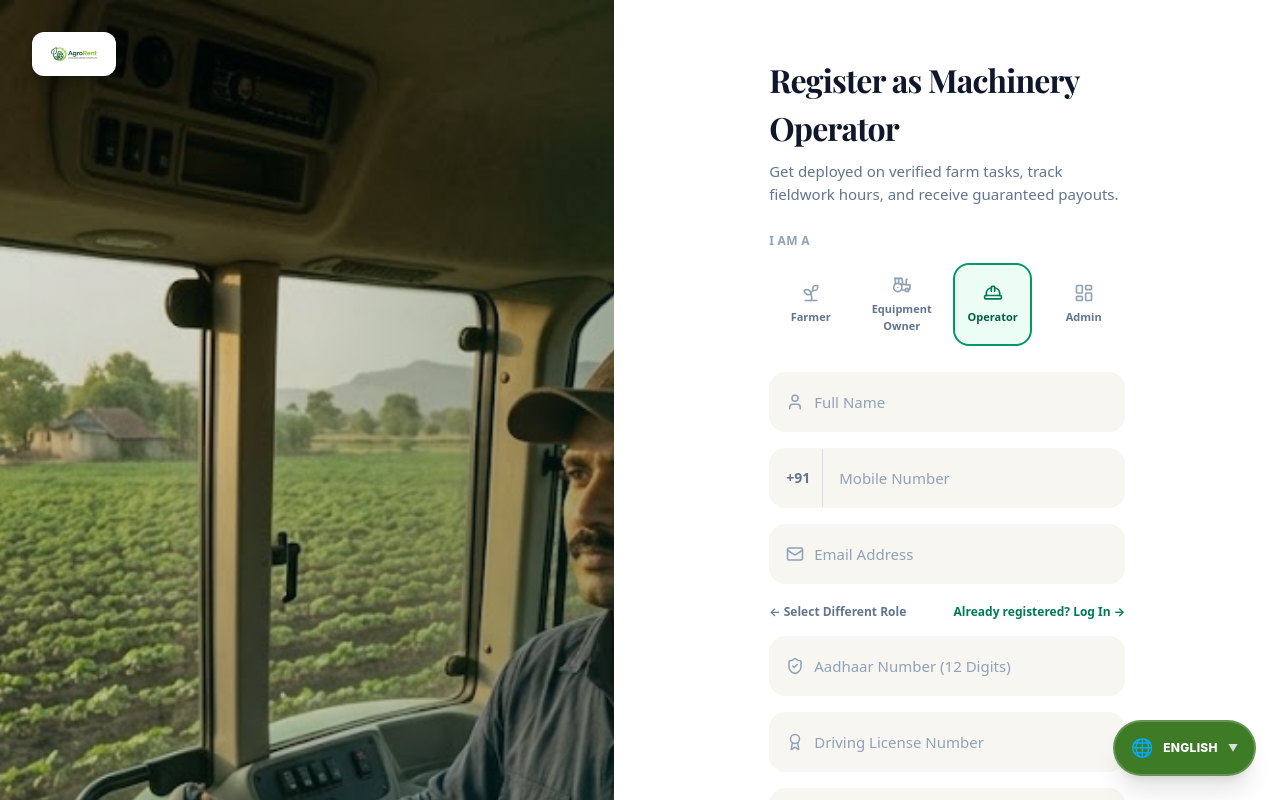
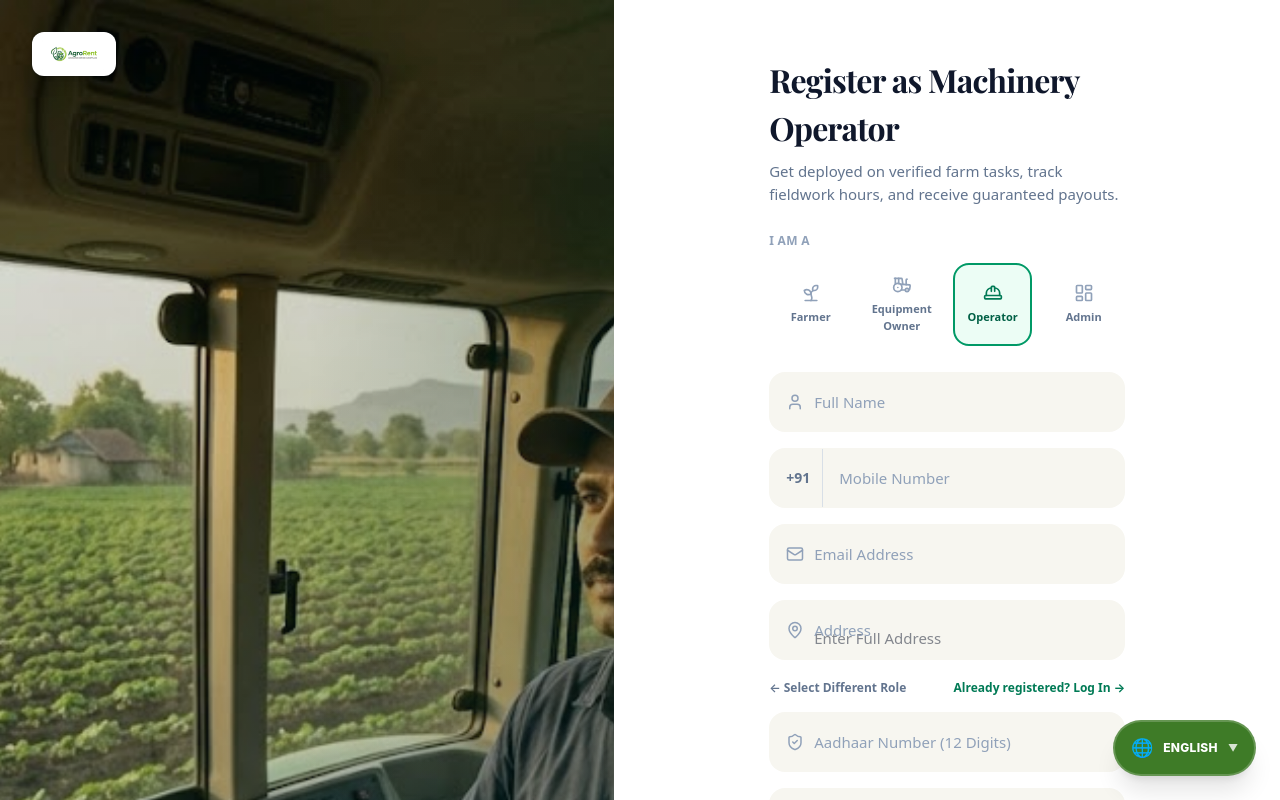
Before and after one commit to cubeage-team-three/AgroRental, a React app in the folder frontend/: page /register/operator in a window 1280 px wide. Shown: the top 800 px of the page. Built offline with nearby package versions, Linux system fonts and the light colour scheme; the HTML template or start-up script is replaced by a standard one.

Commit message:
Merge and resolve conflicts in operator management

```diff
--- a/frontend/src/pages/auth/RegisterOperator.jsx
+++ b/frontend/src/pages/auth/RegisterOperator.jsx
@@ -12,6 +12,7 @@ import {
   Loader2,
   Lock,
   Mail,
+  MapPin,
   ShieldCheck,
   Sprout,
   Tractor,
@@ -373,6 +374,17 @@ function RegisterOperator() {
             onChange={handleInputChange}
           />
 
+          <AuthField
+            id="address"
+            name="address"
+            label="Address"
+            placeholder="Enter Full Address"
+            icon={MapPin}
+            type="text"
+            value={formData.address}
+            onChange={handleInputChange}
+          />
+
           <div className="flex items-center justify-between pt-1 text-xs font-semibold text-slate-500">
             <Link to="/register" className="hover:text-slate-700">
               ← Select Different Role
```
